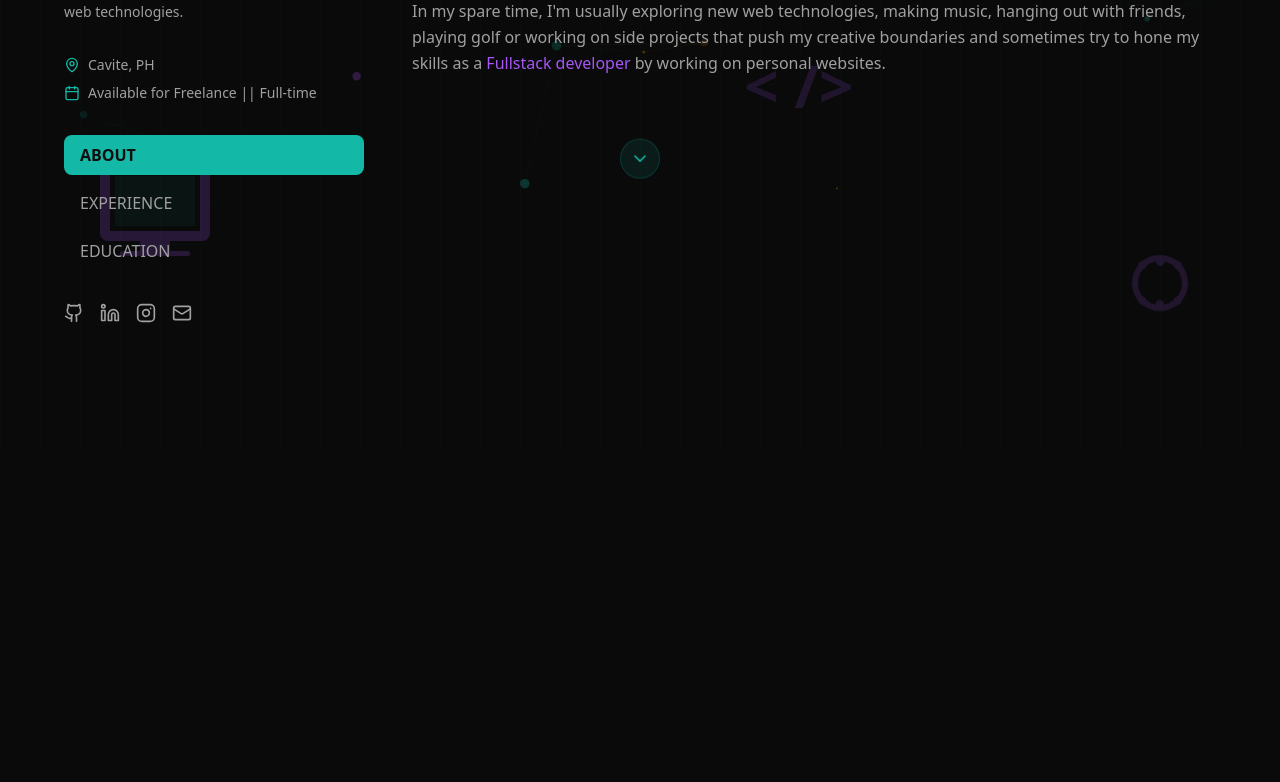
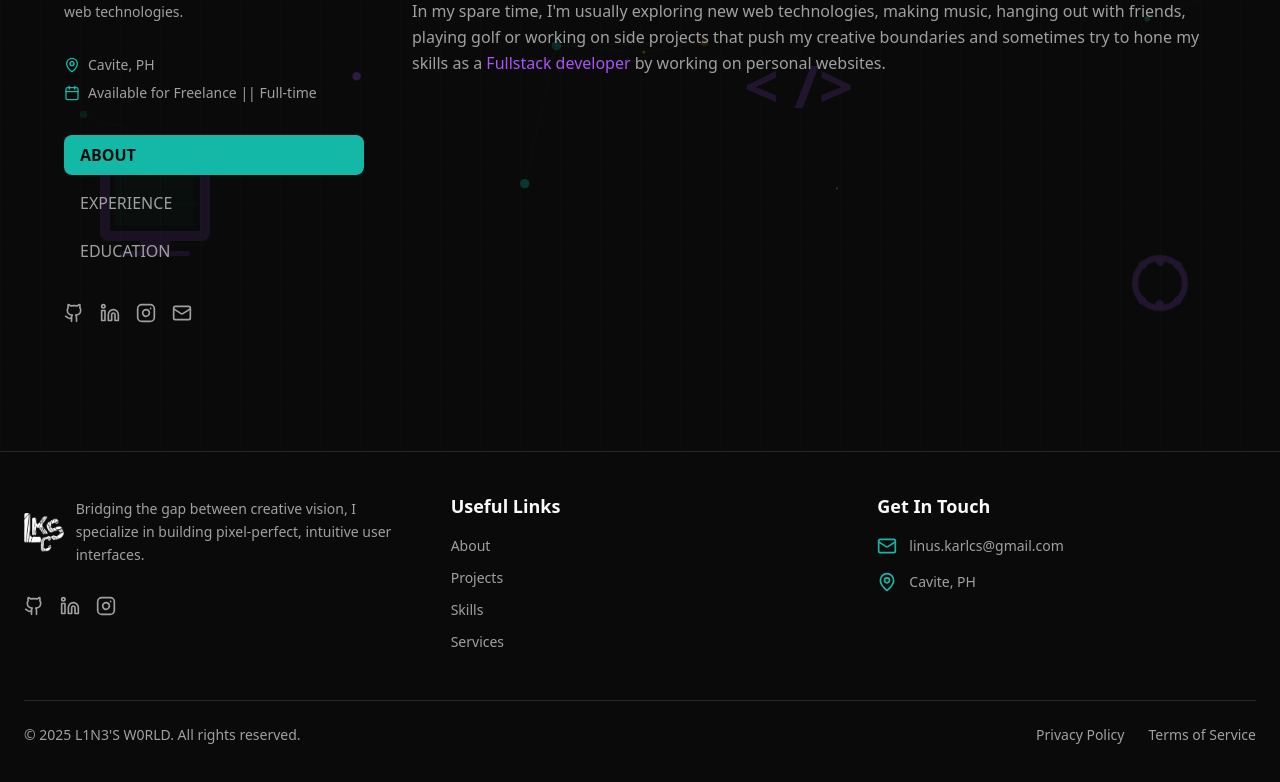
Before and after one commit to lineskyyy/Line-Portfolio, a React (Vite) app: page /about in a window 1280 px wide. Shown: the part 580-1362 px from the top of the page. Before the commit the page ends 1031 px from the top, so only its background shows below. Built offline with nearby package versions, Linux system fonts and the light colour scheme.

Commit message:
Footer Upd

```diff
--- a/src/App.jsx
+++ b/src/App.jsx
@@ -7,6 +7,7 @@ import { AnimatedBackground } from "./components/AnimatedBackground"
 import HomePage from "./pages/HomePage"
 import AboutPage from "./pages/AboutPage"
 import WorkPage from "./pages/WorkPage"
+import Footer from "./components/Footer"
 
 function ScrollToTop() {
   const { pathname } = useLocation()
@@ -31,7 +32,8 @@ function App() {
             <Route path="/about" element={<AboutPage />} />
             <Route path="/work" element={<WorkPage />} />
           </Routes>
-          <ScrollIndicator />
+          <Footer />
+          {/* <ScrollIndicator /> */}
         </main>
       </Router>
     </ThemeProvider>
--- /dev/null
+++ b/src/components/Footer.jsx
@@ -0,0 +1,163 @@
+import { Github, Linkedin, Instagram, Mail, MapPin, Phone } from "lucide-react";
+import { useTheme } from "../contexts/ThemeContext";
+
+export default function Footer() {
+  const { theme } = useTheme();
+
+  return (
+    <footer className="w-full border-t border-border bg-background/60">
+      <div className="container mx-auto px-6 py-10">
+        <div className="grid grid-cols-1 md:grid-cols-3 gap-12">
+          {/* Column 1: Identity & Socials (Visual Height Adjusted) */}
+          <div className="space-y-6">
+            <div className="space-y-6">
+              {/* The container for the logo and paragraph. Added 'items-center' here. */}
+              <div className="flex gap-x-3 items-center">
+                {/* Logo: Increased size (h-10) and paired with the brand name for visual weight */}
+                <a
+                  href="/"
+                  aria-label="Home"
+                  className="flex items-center gap-3 w-fit"
+                >
+                  <img
+                    src={
+                      theme === "light"
+                        ? "/images/lkcs.png"
+                        : "/images/lkcsw.png"
+                    }
+                    alt="L1N3'S Logo"
+                    className="h-20 w-auto object-contain" // Height increased to 10
+                    loading="lazy"
+                  />
+                  {/* Adding the brand name here to give the logo block more visual height */}
+                </a>
+
+                {/* Tagline. Removed the redundant 'items-center' from here. */}
+                <p className="text-muted-foreground max-w-sm leading-relaxed text-sm">
+                  Bridging the gap between creative vision, I specialize in
+                  building pixel-perfect, intuitive user interfaces.
+                </p>
+              </div>
+            </div>
+
+            {/* Social Links */}
+            <div className="flex items-center gap-4">
+              <a
+                href="https://github.com/lineskyyy"
+                className="text-muted-foreground hover:text-accent transition-colors"
+                aria-label="GitHub"
+                target="_blank"
+              >
+                <Github className="w-5 h-5" />
+              </a>
+              <a
+                href="https://www.linkedin.com/in/linus-sambile-92ab77317/"
+                className="text-muted-foreground hover:text-accent transition-colors"
+                aria-label="LinkedIn"
+                target="_blank"
+              >
+                <Linkedin className="w-5 h-5" />
+              </a>
+              <a
+                href="https://www.instagram.com/linesssky/"
+                className="text-muted-foreground hover:text-accent transition-colors"
+                aria-label="Instagram"
+                target="_blank"
+              >
+                <Instagram className="w-5 h-5" />
+              </a>
+            </div>
+          </div>
+
+          {/* Column 2: Useful Links (Standard) */}
+          <div>
+            <h3 className="text-lg font-semibold mb-4">Useful Links</h3>
+            <ul className="space-y-3 text-muted-foreground text-sm">
+              <li>
+                <a
+                  href="/about"
+                  className="hover:text-foreground transition-colors"
+                >
+                  About
+                </a>
+              </li>
+              <li>
+                <a
+                  href="/work"
+                  className="hover:text-foreground transition-colors"
+                >
+                  Projects
+                </a>
+              </li>
+              <li>
+                <a
+                  href="/#skills"
+                  className="hover:text-foreground transition-colors"
+                >
+                  Skills
+                </a>
+              </li>
+              <li>
+                <a
+                  href="/#services"
+                  className="hover:text-foreground transition-colors"
+                >
+                  Services
+                </a>
+              </li>
+            </ul>
+          </div>
+
+          {/* Column 3: Contact Information (Cleaned Up) */}
+          <div className="space-y-4">
+            <h3 className="text-lg font-semibold mb-4">Get In Touch</h3>
+
+            <div className="flex items-center space-x-3">
+              <Mail className="w-5 h-5 text-accent flex-shrink-0" />
+              <a
+                href="mailto:linus.karlcs@gmail.com"
+                className="text-muted-foreground text-sm hover:text-foreground transition-colors"
+              >
+                linus.karlcs@gmail.com
+              </a>
+            </div>
+
+            {/* <div className="flex items-center space-x-3">
+              <Phone className="w-5 h-5 text-accent flex-shrink-0" />
+              <span className="text-muted-foreground text-sm">
+                (+63) 9XX XXX XXXX
+              </span>
+            </div> */}
+
+            <div className="flex items-center space-x-3">
+              <MapPin className="w-5 h-5 text-accent flex-shrink-0" />
+              <span className="text-muted-foreground text-sm">Cavite, PH</span>
+            </div>
+          </div>
+        </div>
+
+        {/* Bottom Bar: Copyright & Policies */}
+        <div className="mt-12 border-t border-border pt-6 flex flex-col md:flex-row items-center justify-between gap-4">
+          <div className="text-sm text-muted-foreground text-center md:text-left">
+            © {new Date().getFullYear()} L1N3'S W0RLD. All rights reserved.
+          </div>
+
+          <div className="flex items-center gap-6 text-sm">
+            <a
+              href="/privacy"
+              className="text-muted-foreground hover:text-foreground transition-colors"
+            >
+              Privacy Policy
+            </a>
+            <a
+              href="/terms"
+              className="text-muted-foreground hover:text-foreground transition-colors"
+            >
+              Terms of Service
+            </a>
+          </div>
+        </div>
+      </div>
+    </footer>
+  );
+}
--- a/src/components/Skills.jsx
+++ b/src/components/Skills.jsx
@@ -5,7 +5,7 @@ import { useState } from "react";
 
 const skills = [
   { name: "JavaScript", icon: "/icons/javascript.svg" }, // fallback emoji example
-  { name: "Node.js", icon: "/icons/nodejs-icon.svg"},
+  { name: "Node.js", icon: "/icons/nodejs-icon.svg" },
   { name: "Figma", icon: "/icons/figma.svg" },
   { name: "GitHub", icon: "/icons/github.svg" },
   { name: "HTML5", icon: "/icons/html5.svg" },
@@ -27,7 +27,7 @@ export function Skills() {
   const fadeGradientColor = `rgb(var(--background))`;
 
   return (
-    <section className="pt-32 px-6 md:px-16 relative">
+    <section id="skills" className="pt-32 px-6 md:px-16 relative">
       <div className="container mx-auto">
         <h2 className="text-4xl md:text-5xl font-bold text-center mb-16">
           <span className="text-primary">Tools</span> &{" "}
@@ -60,8 +60,11 @@ export function Skills() {
                   <div className="absolute inset-0 bg-accent/10 backdrop-blur-sm rounded-xl opacity-0 group-hover:opacity-100 transition-opacity duration-300 border border-accent/20 shadow-[0_0_25px_rgba(20,184,166,0.3)]" />
 
                   {/* Render SVG or emoji */}
-                  {typeof skill.icon === "string" && !skill.icon.endsWith(".svg") ? (
-                    <span className="relative z-10 select-none">{skill.icon}</span>
+                  {typeof skill.icon === "string" &&
+                  !skill.icon.endsWith(".svg") ? (
+                    <span className="relative z-10 select-none">
+                      {skill.icon}
+                    </span>
                   ) : (
                     <img
                       src={skill.icon}
@@ -83,7 +86,8 @@ export function Skills() {
                       "linear-gradient(to bottom, rgba(0,0,0,0.6) 0%, transparent 80%)",
                   }}
                 >
-                  {typeof skill.icon === "string" && !skill.icon.endsWith(".svg") ? (
+                  {typeof skill.icon === "string" &&
+                  !skill.icon.endsWith(".svg") ? (
                     <span>{skill.icon}</span>
                   ) : (
                     <img
@@ -120,10 +124,17 @@ export function Skills() {
 
                 <div className="w-20 h-20 flex items-center justify-center text-4xl relative cursor-pointer transition-transform duration-300 ease-out group-hover:scale-110 mx-auto">
                   <div className="absolute inset-0 bg-accent/10 backdrop-blur-sm rounded-xl opacity-0 group-hover:opacity-100 transition-opacity duration-300 border border-accent/20" />
-                  {typeof skill.icon === "string" && !skill.icon.endsWith(".svg") ? (
-                    <span className="relative z-10 select-none">{skill.icon}</span>
+                  {typeof skill.icon === "string" &&
+                  !skill.icon.endsWith(".svg") ? (
+                    <span className="relative z-10 select-none">
+                      {skill.icon}
+                    </span>
                   ) : (
-                    <img src={skill.icon} alt={skill.name} className="w-12 h-12 relative z-10 select-none object-contain" />
+                    <img
+                      src={skill.icon}
+                      alt={skill.name}
+                      className="w-12 h-12 relative z-10 select-none object-contain"
+                    />
                   )}
                 </div>
               </div>
@@ -132,20 +143,25 @@ export function Skills() {
         </div>
 
         {/* Fade edges - show on all screen sizes */}
+        <div className="pointer-events-none absolute inset-y-0 left-0 w-16 z-20">
           <div
-          className="absolute inset-y-0 left-0 pointer-events-none z-10"
+            className="w-full h-full"
             style={{
-            width: "4rem",
-            background: `linear-gradient(to right, ${fadeGradientColor}, transparent)`,
+              background:
+                "linear-gradient(to right, rgba(0,0,0,1) 0%, rgba(0,0,0,0.6) 40%, rgba(0,0,0,0) 100%)",
             }}
-        />
+          ></div>
+        </div>
+
+        <div className="pointer-events-none absolute inset-y-0 right-0 w-16 z-20">
           <div
-          className="absolute inset-y-0 right-0 pointer-events-none z-10"
+            className="w-full h-full"
             style={{
-            width: "4rem",
-            background: `linear-gradient(to left, ${fadeGradientColor}, transparent)`,
+              background:
+                "linear-gradient(to left, rgba(0,0,0,1) 0%, rgba(0,0,0,0.6) 40%, rgba(0,0,0,0) 100%)",
             }}
-        />
+          ></div>
+        </div>
       </div>
     </section>
   );
--- a/src/index.css
+++ b/src/index.css
@@ -266,3 +266,11 @@
 
 
 /* Gradient background animations */
+@keyframes fadeEdge {
+  0%, 100% { opacity: 0.4; }
+  50% { opacity: 1; }
+}
+
+.animate-fadeEdge {
+  animation: fadeEdge 3s ease-in-out infinite;
+}
```
Also changed, not shown: src/components/Hero.jsx (+32 -6 lines), src/components/ParticleText.jsx (+23 -5 lines), src/components/RetroElements.jsx (+18 -16 lines), public/images/lkcs.png, public/images/lkcsw.png. Lines whose indentation alone changed are shown as unchanged.
